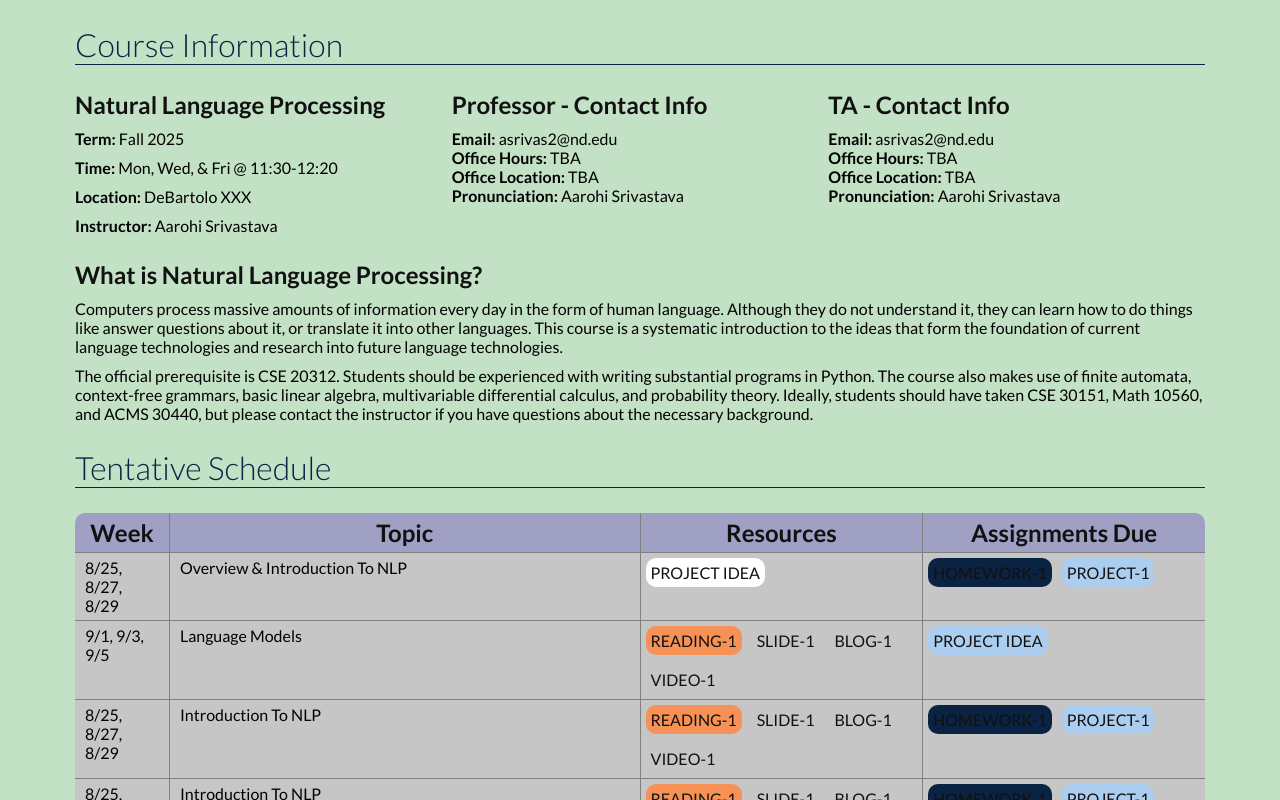
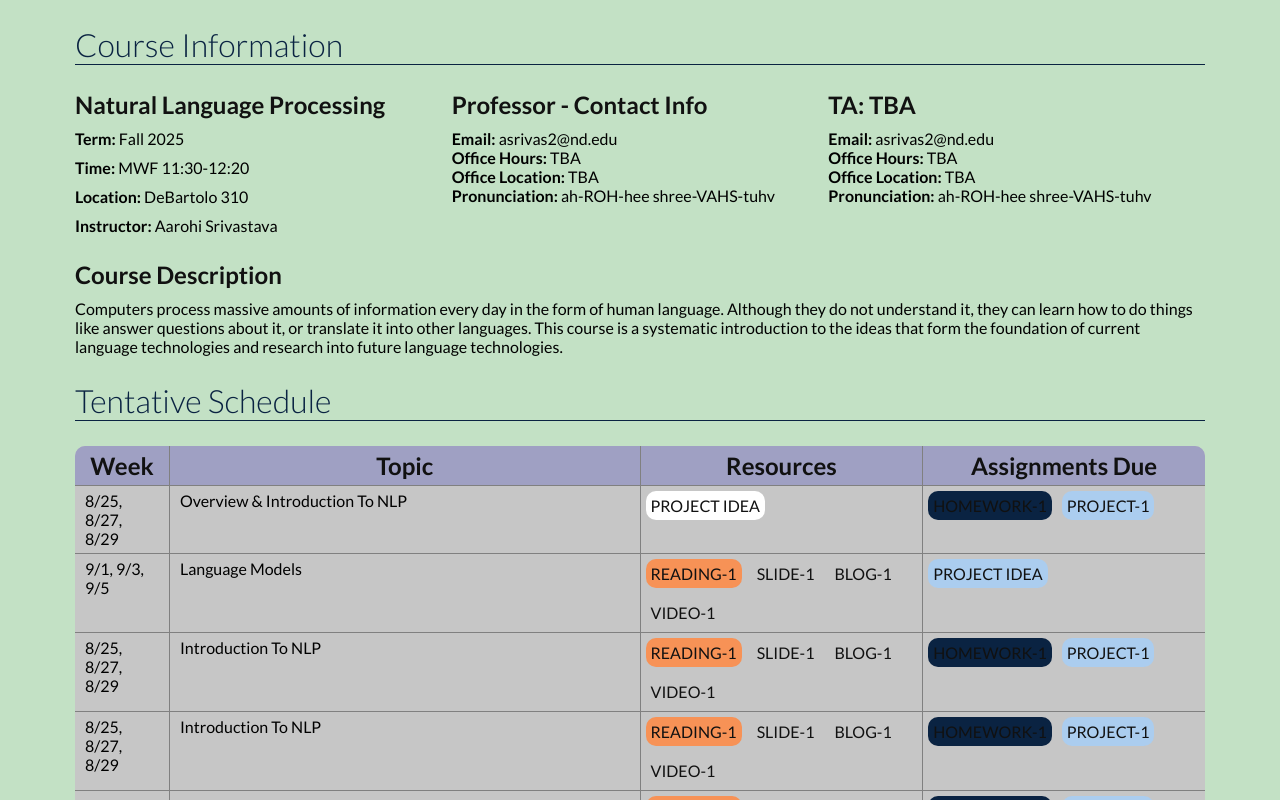
Before and after one commit to aarsri/cse40657, a React (Vite) app: page / in a window 1280 px wide. Shown: the top 800 px of the page. Built offline with nearby package versions, Linux system fonts and the light colour scheme.

Commit message:
Update overview.tsx

```diff
--- a/src/components/templates/overview.tsx
+++ b/src/components/templates/overview.tsx
@@ -14,12 +14,12 @@ const Overview = () => {
             <b>Term:</b> Fall 2025
           </p>
           <p>
-            <b>Time:</b> Mon, Wed, & Fri @ 11:30-12:20
+            <b>Time:</b> MWF 11:30-12:20
           </p>
         </div>
         <div className="row-area-small">
           <p>
-            <b>Location:</b> DeBartolo XXX
+            <b>Location:</b> DeBartolo 310
           </p>
           <p>
             <b>Instructor:</b> Aarohi Srivastava
@@ -36,10 +36,10 @@ const Overview = () => {
             <b>Term:</b> Fall 2025
           </p>
           <p>
-            <b>Time:</b> Mon, Wed, & Fri @ 11:30-12:20
+            <b>Time:</b> MWF 11:30-12:20
           </p>
           <p>
-            <b>Location:</b> DeBartolo XXX
+            <b>Location:</b> DeBartolo 310
           </p>
           <p>
             <b>Instructor:</b> Aarohi Srivastava
@@ -64,14 +64,14 @@ const Overview = () => {
               <b>Office Location:</b> TBA
             </p>
             <p>
-              <b>Pronunciation:</b> Aarohi Srivastava
+              <b>Pronunciation:</b> ah-ROH-hee shree-VAHS-tuhv
             </p>
           </div>
         </article>
 
         <article>
           <h2 className="heading">
-            TA - Contact Info
+            TA: TBA
           </h2>
 
           <div className="row-area-small">
@@ -87,7 +87,7 @@ const Overview = () => {
               <b>Office Location:</b> TBA
             </p>
             <p>
-              <b>Pronunciation:</b> Aarohi Srivastava
+              <b>Pronunciation:</b> ah-ROH-hee shree-VAHS-tuhv
             </p>
           </div>
         </article>
@@ -95,7 +95,7 @@ const Overview = () => {
 
       <article>
         <h2 className="heading">
-          What is Natural Language Processing?
+          Course Description
         </h2>
         <p>
           Computers process massive amounts of information every day in the form of human
@@ -104,14 +104,6 @@ const Overview = () => {
           systematic introduction to the ideas that form the foundation of current language
           technologies and research into future language technologies.
         </p>
-
-        <p>
-          The official prerequisite is CSE 20312. Students should be experienced with writing
-          substantial programs in Python. The course also makes use of finite automata, context-free
-          grammars, basic linear algebra, multivariable differential calculus, and probability theory.
-          Ideally, students should have taken CSE 30151, Math 10560, and ACMS 30440, but please contact
-          the instructor if you have questions about the necessary background.
-        </p>
       </article>
     </section>
   );
```
